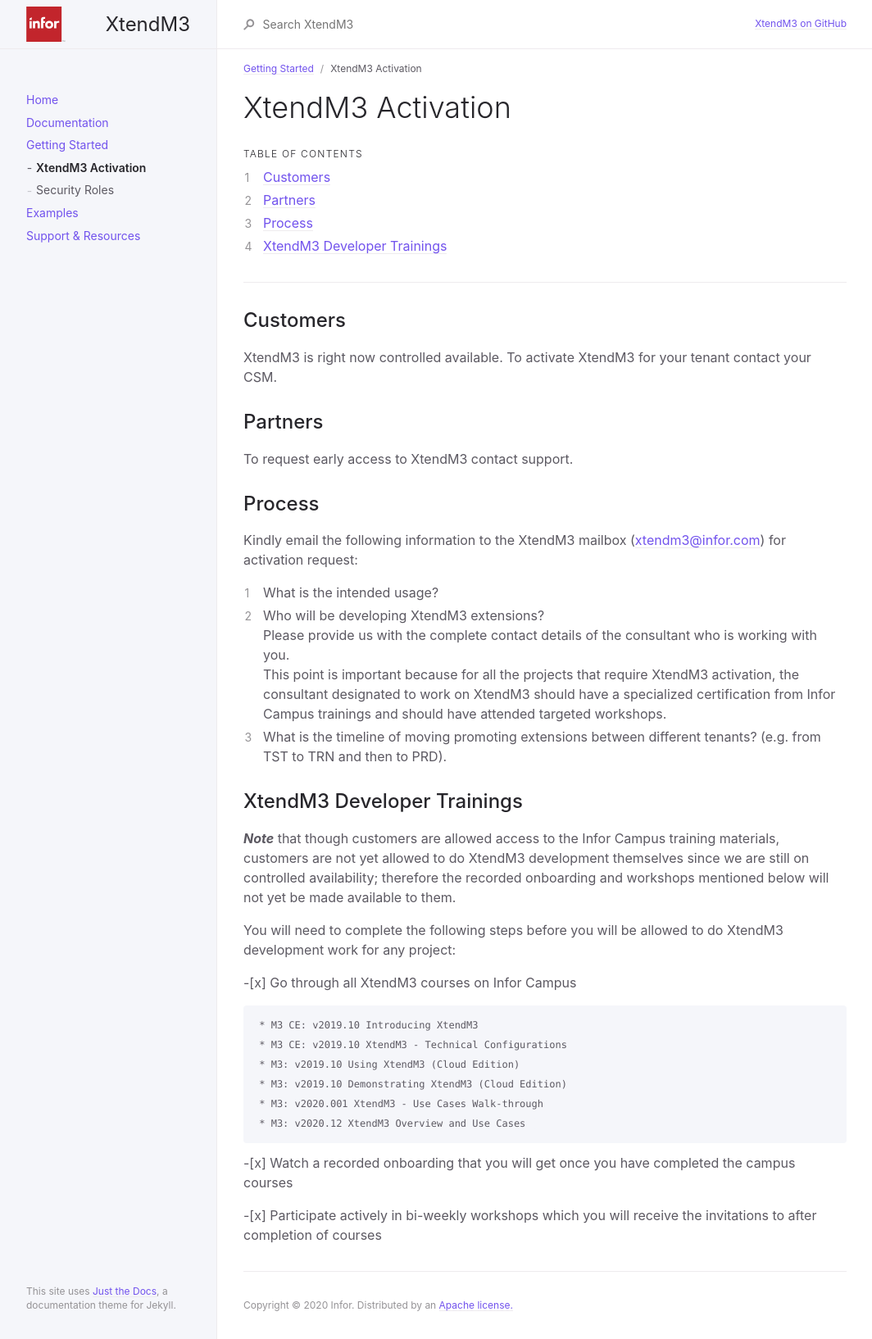
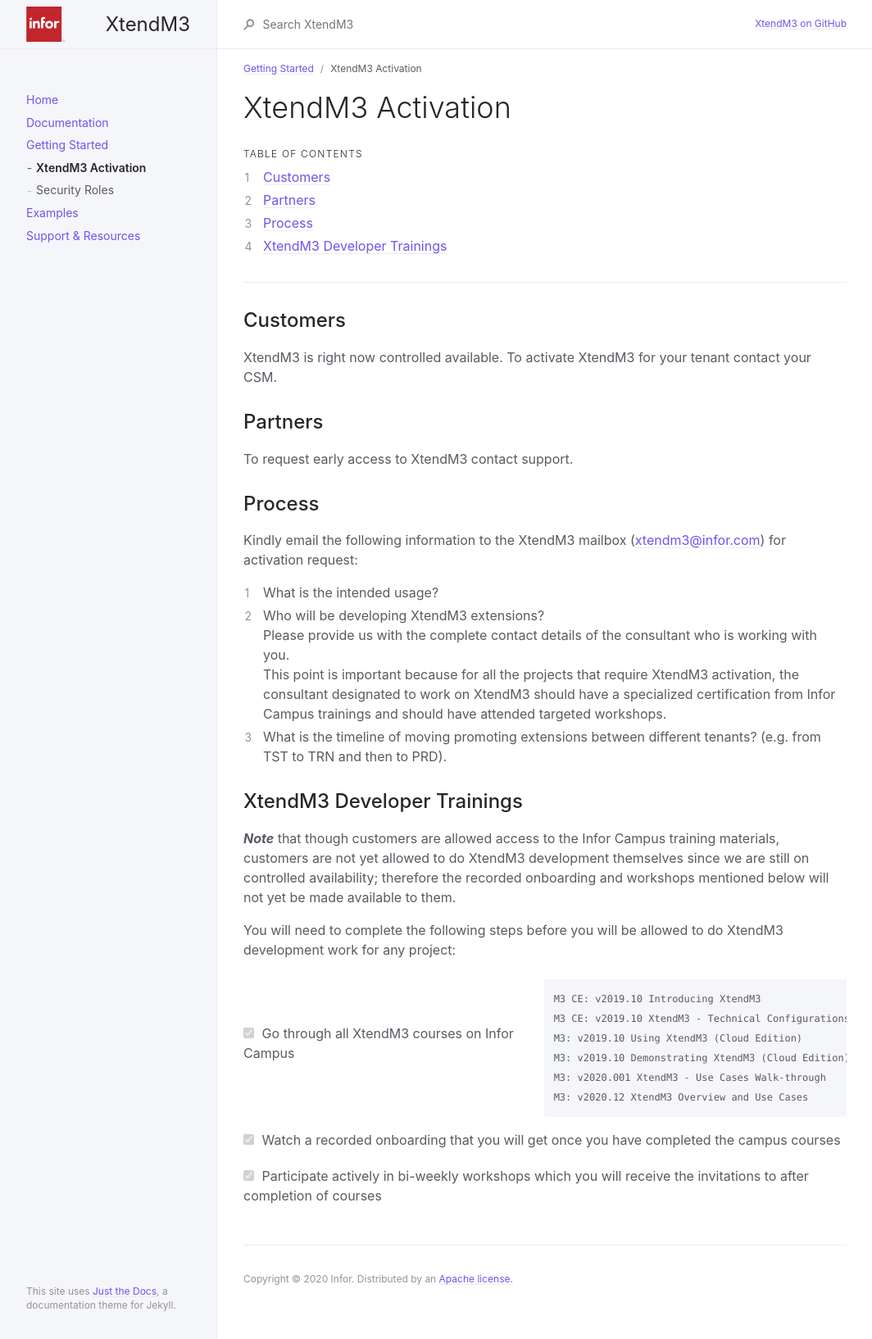
Before and after one commit to infor-cloud/xtendm3, a Jekyll site: the page built from docs/getting-started/xtendm3-activation.md, in a window 1280 px wide. Shown: the whole page at 82% size, without its empty margins (107-1171 px from the left). Built offline with Jekyll 4.4.1, drawn with Linux system fonts in a browser that asks for light colours; part of the change alters nothing that is shown.

```diff
--- a/docs/getting-started/xtendm3-activation.md
+++ b/docs/getting-started/xtendm3-activation.md
@@ -36,16 +36,16 @@ This point is important because for all the projects that require XtendM3 activa
 
 You will need to complete the following steps before you will be allowed to do XtendM3 development work for any project:
 
--[x] Go through all XtendM3 courses on Infor Campus
+- [x] Go through all XtendM3 courses on Infor Campus
 
-     * M3 CE: v2019.10 Introducing XtendM3
-     * M3 CE: v2019.10 XtendM3 - Technical Configurations
-     * M3: v2019.10 Using XtendM3 (Cloud Edition)
-     * M3: v2019.10 Demonstrating XtendM3 (Cloud Edition)
-     * M3: v2020.001 XtendM3 - Use Cases Walk-through
-     * M3: v2020.12 XtendM3 Overview and Use Cases
+      M3 CE: v2019.10 Introducing XtendM3
+      M3 CE: v2019.10 XtendM3 - Technical Configurations
+      M3: v2019.10 Using XtendM3 (Cloud Edition)
+      M3: v2019.10 Demonstrating XtendM3 (Cloud Edition)
+      M3: v2020.001 XtendM3 - Use Cases Walk-through
+      M3: v2020.12 XtendM3 Overview and Use Cases
 
 
--[x] Watch a recorded onboarding that you will get once you have completed the campus courses
+- [x] Watch a recorded onboarding that you will get once you have completed the campus courses
 
--[x] Participate actively in bi-weekly workshops which you will receive the invitations to after completion of courses
+- [x] Participate actively in bi-weekly workshops which you will receive the invitations to after completion of courses
```
